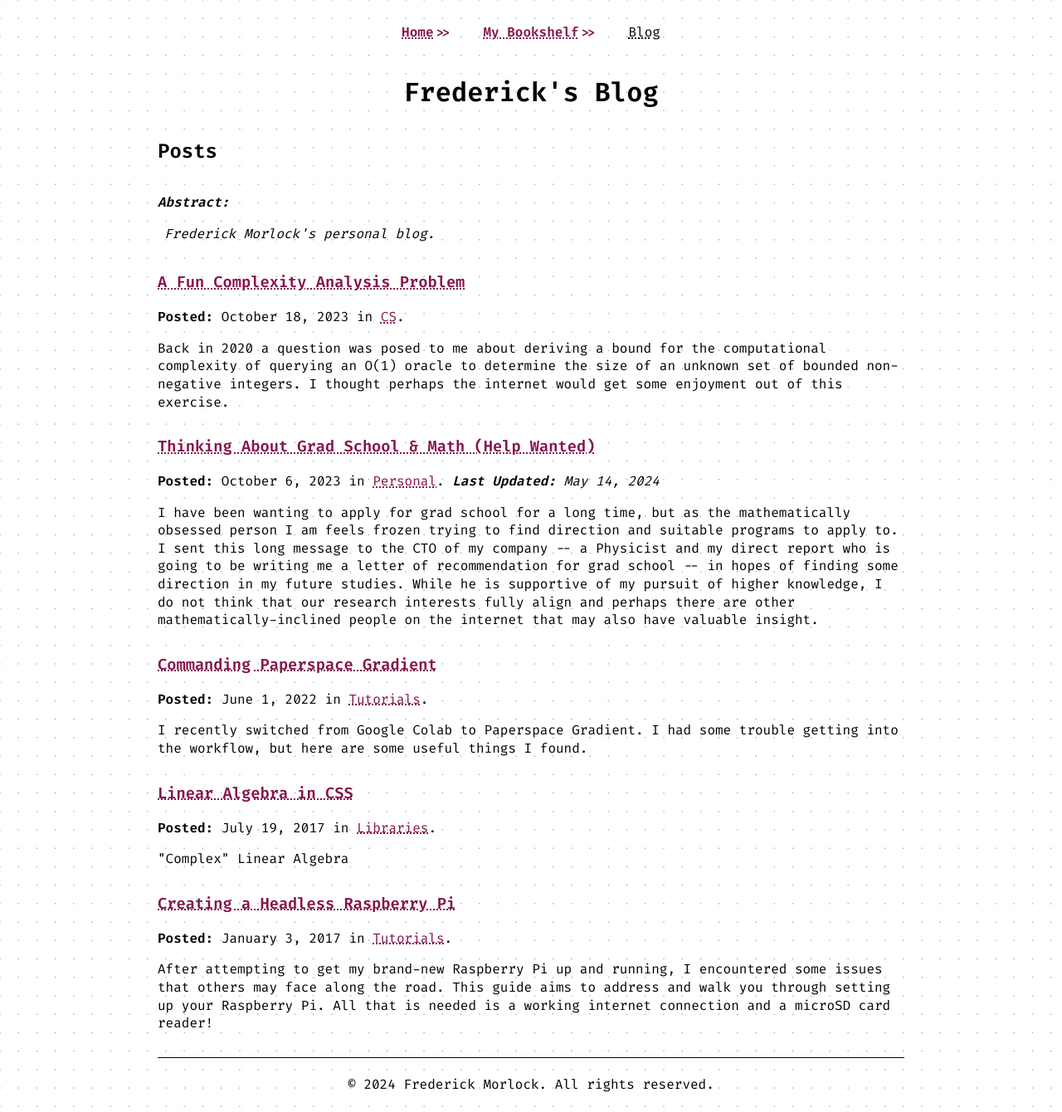
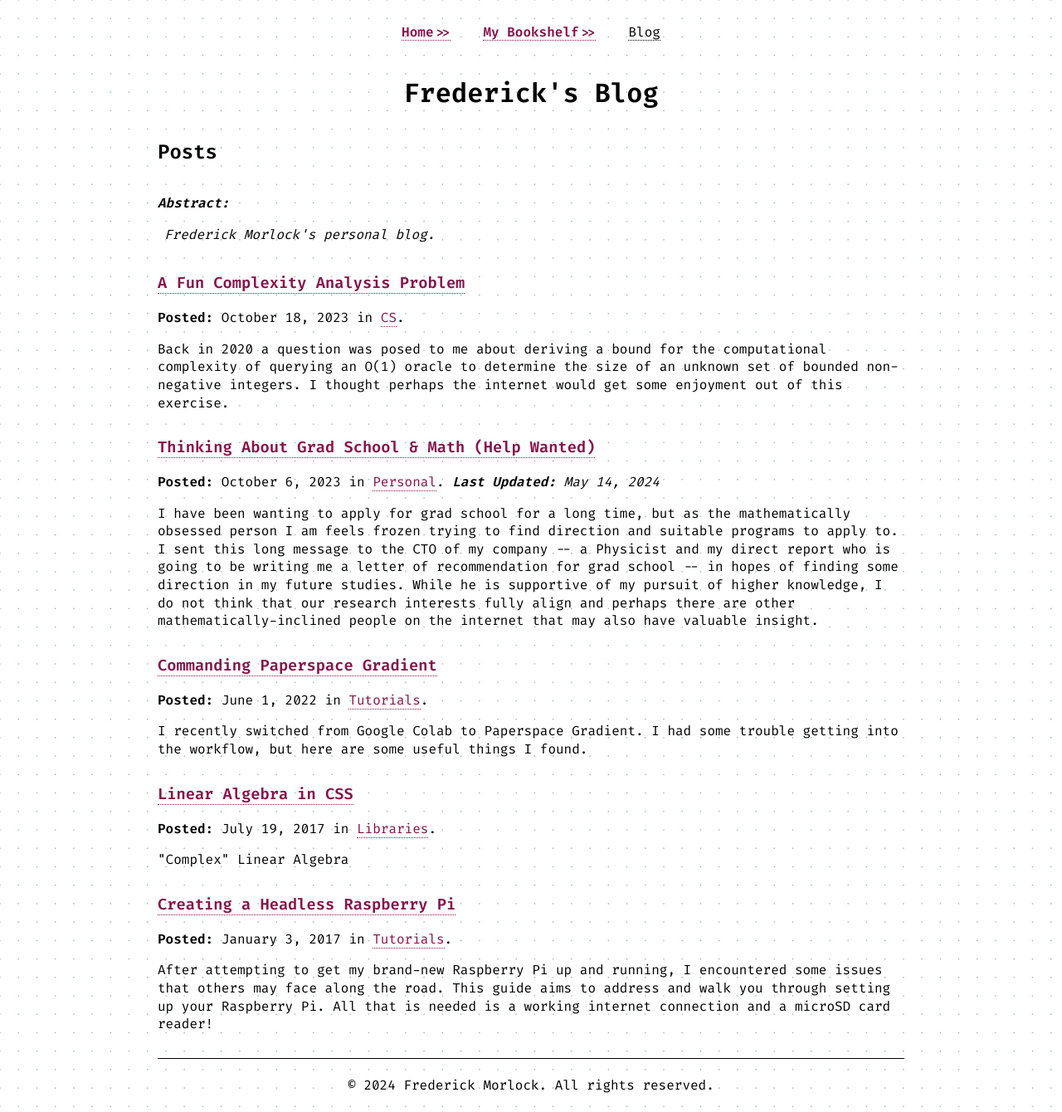
Before and after one commit to FrederickGeek8/freddy.us, a Jekyll site: the page built from blog/index.md, in a window 1280 px wide. Shown: the whole page at 83% size. Built offline with Jekyll 4.4.1, drawn with Linux system fonts in a browser that asks for light colours.

Commit message:
Migrate a[href] from text-decoration to border
Safari has /interesting/ support in the realm of text-decoration. A
browser-specific prefix has to be used, and the line weight needs to be
in a separate tag.

Even when this patch is applied, there are problems with "descenders"
making the link look gross.

The solution I came up with is to just migrate to using border-bottom.
So far the fix looks like it has applied well.

```diff
--- a/_sass/global.scss
+++ b/_sass/global.scss
@@ -19,8 +19,8 @@ body {
 
 a[href] {
   color: $link-color;
-  text-decoration: underline dotted $link-color 0.1em;
-
+  text-decoration: none;
+  border-bottom: dotted $link-color 0.1em;
   // &:visited {
   //   color: $link-color-visited;
   //   text-decoration: underline dotted $link-color-visited 0.1em;
@@ -28,7 +28,7 @@ a[href] {
 
   &:hover {
     color: $link-color-hover;
-    text-decoration: underline dotted $link-color-hover 0.1em;
+    border-bottom: dotted $link-color-hover 0.1em;
 
     &.taglink {
       border: 1px solid $link-color-hover;
@@ -37,7 +37,7 @@ a[href] {
 
   &:active {
     color: $link-color-active;
-    text-decoration: underline dotted $link-color-active 0.1em;
+    border-bottom: dotted $link-color-active 0.1em;
 
     &.taglink {
       border: 1px solid $link-color-active;
@@ -46,12 +46,12 @@ a[href] {
 
   &.default {
     color: $text-color;
-    text-decoration: underline solid $text-color 0.1em;
+    border-bottom: solid $link-color 0.1em;
   }
 
   &.current {
     color: $text-color;
-    text-decoration: underline dotted $text-color 0.1em;
+    border-bottom: dotted $text-color 0.1em;
 
     font-weight: 400;
   }
--- a/_sass/responsive.scss
+++ b/_sass/responsive.scss
@@ -43,16 +43,17 @@
 
   a[href] {
     color: $dark-link-color;
-    text-decoration: underline dotted $dark-link-color 0.1em;
+    text-decoration: none;
+    border-bottom: dotted $dark-link-color 0.1em;
 
     // &:visited {
     //   color: $dark-link-color-visited;
-    //   text-decoration: underline dotted $dark-link-color-visited 0.1em;
+    //   border-bottom: dotted $dark-link-color-visited 0.1em;
     // }
 
     &:hover {
       color: $dark-link-color-hover;
-      text-decoration: underline dotted $dark-link-color-hover 0.1em;
+      border-bottom: dotted $dark-link-color-hover 0.1em;
 
       &.taglink {
         border: 1px solid $dark-link-color-hover;
@@ -61,7 +62,7 @@
 
     &:active {
       color: $dark-link-color-active;
-      text-decoration: underline dotted $dark-link-color-active 0.1em;
+      border-bottom: dotted $dark-link-color-active 0.1em;
 
       &.taglink {
         border: 1px solid $dark-link-color-active;
@@ -70,12 +71,12 @@
 
     &.default {
       color: $text-color-dark;
-      text-decoration: underline solid $text-color-dark 0.1em;
+      border-bottom: solid $text-color-dark 0.1em;
     }
 
     &.current {
       color: $text-color-dark;
-      text-decoration: underline dotted $text-color-dark 0.1em;
+      border-bottom: dotted $text-color-dark 0.1em;
 
       font-weight: 400;
     }
@@ -88,7 +89,7 @@
 
   .container .post a {
     color: $dark-link-color;
-    text-decoration: underline dotted $dark-link-color 0.1em;
+    border-bottom: dotted $dark-link-color 0.1em;
   }
 
   .container h1,
```
